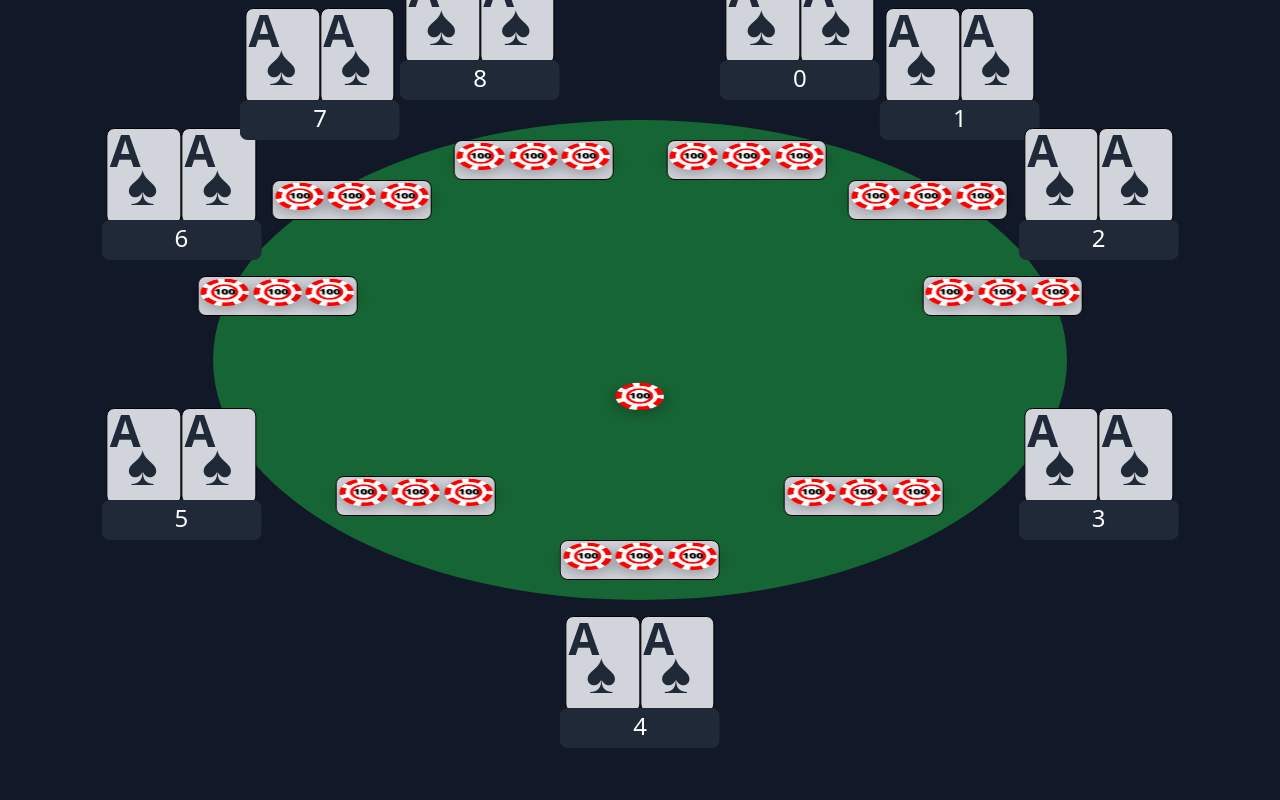
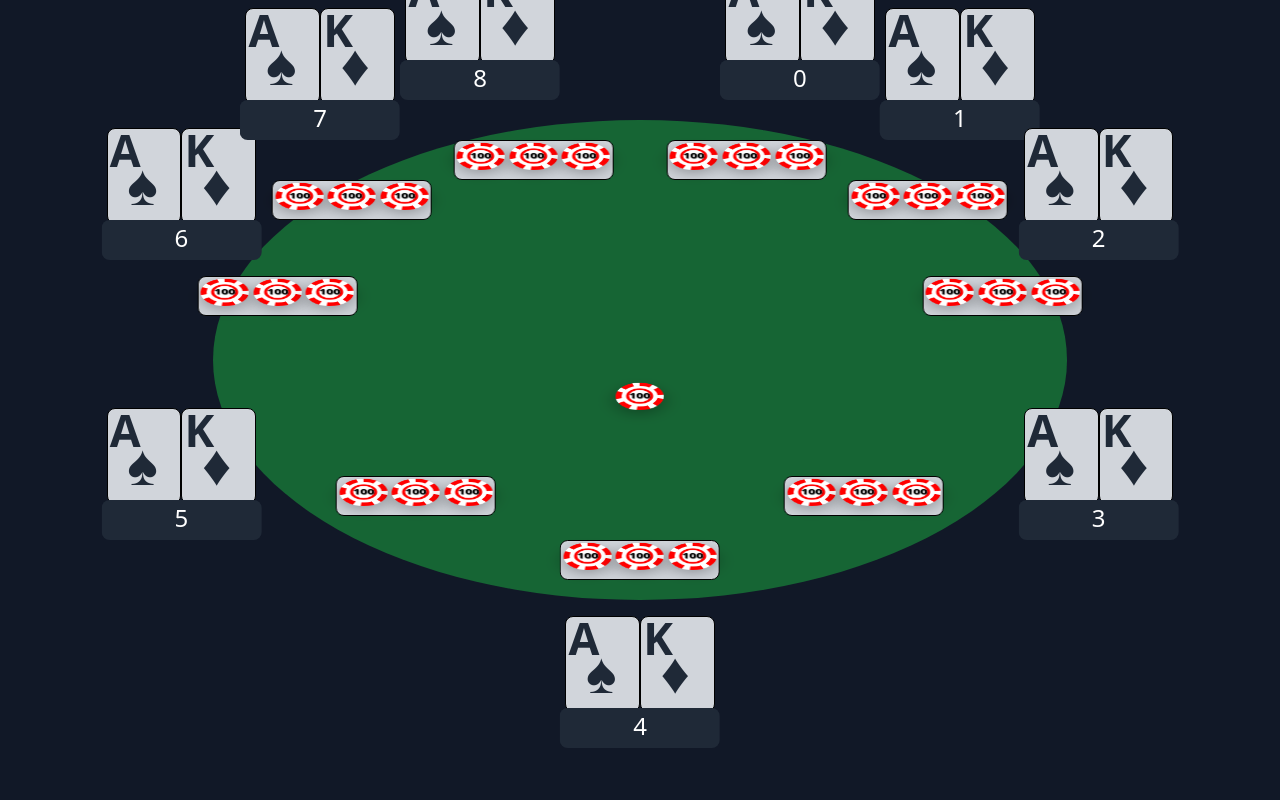
Before and after one commit to wegman7/poker-frontend, a Next.js app: page /room in a window 1280 px wide. Shown: the top 800 px of the page. Built offline with nearby package versions, Linux system fonts and the light colour scheme.

Commit message:
add component for Cards

```diff
--- a/src/app/room/Card.tsx
+++ b/src/app/room/Card.tsx
@@ -1,4 +1,4 @@
-const Card = ({ rank, suit, size, position }: { rank: string, suit: string, size: string, position: string }) => {
+const Card = ({ rank, suit }: { rank: string, suit: string }) => {
   const suits = new Map<string, string>([
     ['h', '♥'],
     ['d', '♦'],
@@ -6,10 +6,8 @@ const Card = ({ rank, suit, size, position }: { rank: string, suit: string, size
     ['s', '♠'],
   ]);
 
-  console.log('Card', rank, suit, size, position);
-
   return (
-    <div className={`absolute transform -translate-x-1/2 -translate-y-1/2 ${size} ${position} bg-gray-300 rounded-lg text-gray-800 font-bold card-border`}>
+    <div className="relative h-[100%] flex-1 bg-gray-300 rounded-lg text-gray-800 font-bold card-border">
       <div className="absolute left-[3%] -top-[14%] dynamic-text-lg">
         {rank}
       </div>
--- /dev/null
+++ b/src/app/room/Cards.tsx
@@ -0,0 +1,11 @@
+import Card from './Card';
+
+const Cards = ({ size, position, cards }: {size: string, position: string, cards: string[]}) => {
+  return (
+    <div className={`absolute transform -translate-x-1/2 -translate-y-1/2 ${size} ${position} flex `}>
+      {cards.map((card, index) => <Card key={index} rank={card[0]} suit={card[1]} />)}
+    </div>
+  );
+}
+
+export default Cards;
--- a/src/app/room/PlayerSeat.tsx
+++ b/src/app/room/PlayerSeat.tsx
@@ -9,7 +9,7 @@
   // "spotlight": false,
   // "dealer": false
 
-import Card from "./Card";
+import Cards from "./Cards";
 import Chip from "./Chip";
 import ChipArea from "./ChipArea";
 
@@ -26,28 +26,16 @@ const seatPositions: { [key: string]: string } = {
 };
 
 const cardSize: string = 'w-[7%] h-[12%]';
-const cardOnePositions: { [key: string]: string } = {
-  '0': 'left-[61.5%] top-[2%]',
-  '1': 'left-[76.5%] top-[7%]',
-  '2': 'left-[89.5%] top-[22%]',
-  '3': 'left-[89.5%] top-[57%]',
-  '4': 'left-[46.5%] top-[83%]',
-  '5': 'left-[3.5%] top-[57%]',
-  '6': 'left-[3.5%] top-[22%]',
-  '7': 'left-[16.5%] top-[7%]',
-  '8': 'left-[31.5%] top-[2%]',
-};
-
-const cardTwoPositions: { [key: string]: string } = {
-  '0': 'left-[68.5%] top-[2%]',
-  '1': 'left-[83.5%] top-[7%]',
-  '2': 'left-[96.5%] top-[22%]',
-  '3': 'left-[96.5%] top-[57%]',
-  '4': 'left-[53.5%] top-[83%]',
-  '5': 'left-[10.5%] top-[57%]',
-  '6': 'left-[10.5%] top-[22%]',
-  '7': 'left-[23.5%] top-[7%]',
-  '8': 'left-[38.5%] top-[2%]',
+const cardPositions: { [key: string]: string } = {
+  '0': 'left-[65%] top-[2%]',
+  '1': 'left-[80%] top-[7%]',
+  '2': 'left-[93%] top-[22%]',
+  '3': 'left-[93%] top-[57%]',
+  '4': 'left-[50%] top-[83%]',
+  '5': 'left-[7%] top-[57%]',
+  '6': 'left-[7%] top-[22%]',
+  '7': 'left-[20%] top-[7%]',
+  '8': 'left-[35%] top-[2%]',
 };
 
 const chipAreaSize: string = 'w-[15%] h-[5%]';
@@ -71,8 +59,7 @@ const PlayerSeat = ({ seatId }: { seatId: number }) => {
 
   return (
     <>
-      <Card rank="A" suit="s" size={cardSize} position={cardOnePositions[seatId]} />
-      <Card rank="A" suit="s" size={cardSize} position={cardTwoPositions[seatId]} />
+      <Cards size={`w-[14%] h-[12%]`} position={cardPositions[seatId]} cards={['As', 'Kd']} />
       <Chip amount={100} color="red" />
       <ChipArea size={chipAreaSize} position={chipAreaPositions[seatId]} />
       <div className={`${seatPositions[seatId]} absolute transform -translate-x-1/2 -translate-y-1/2 w-[15%] h-[5%] bg-gray-800 rounded-lg text-center dynamic-text`}>
```
